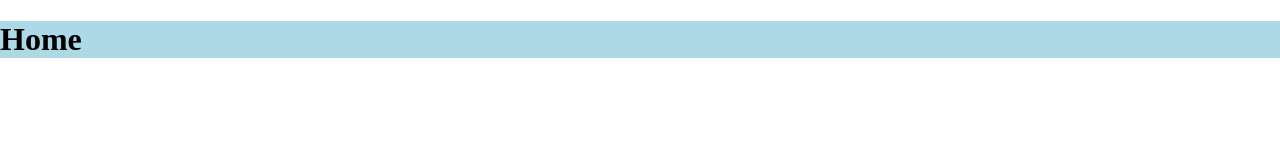
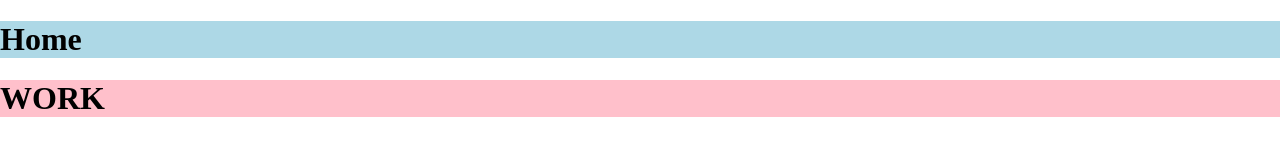
Before and after one commit to shchegolkov/test, a plain HTML site: page index.html in a window 1280 px wide. Drawn offline with Linux system fonts and the light colour scheme.

Commit message:
work commit 1

```diff
--- a/index.html
+++ b/index.html
@@ -11,5 +11,8 @@
   <div class="home-wrapper">
     <h1>Home</h1>
   </div>
+  <div class="work-wrapper">
+    <h1>WORK</h1>
+  </div>
 </body>
 </html>
--- a/style.css
+++ b/style.css
@@ -5,3 +5,7 @@ body {
 .home-wrapper {
   background-color: lightblue;
 }
+
+.work-wrapper{
+  background-color: pink;
+}
```
